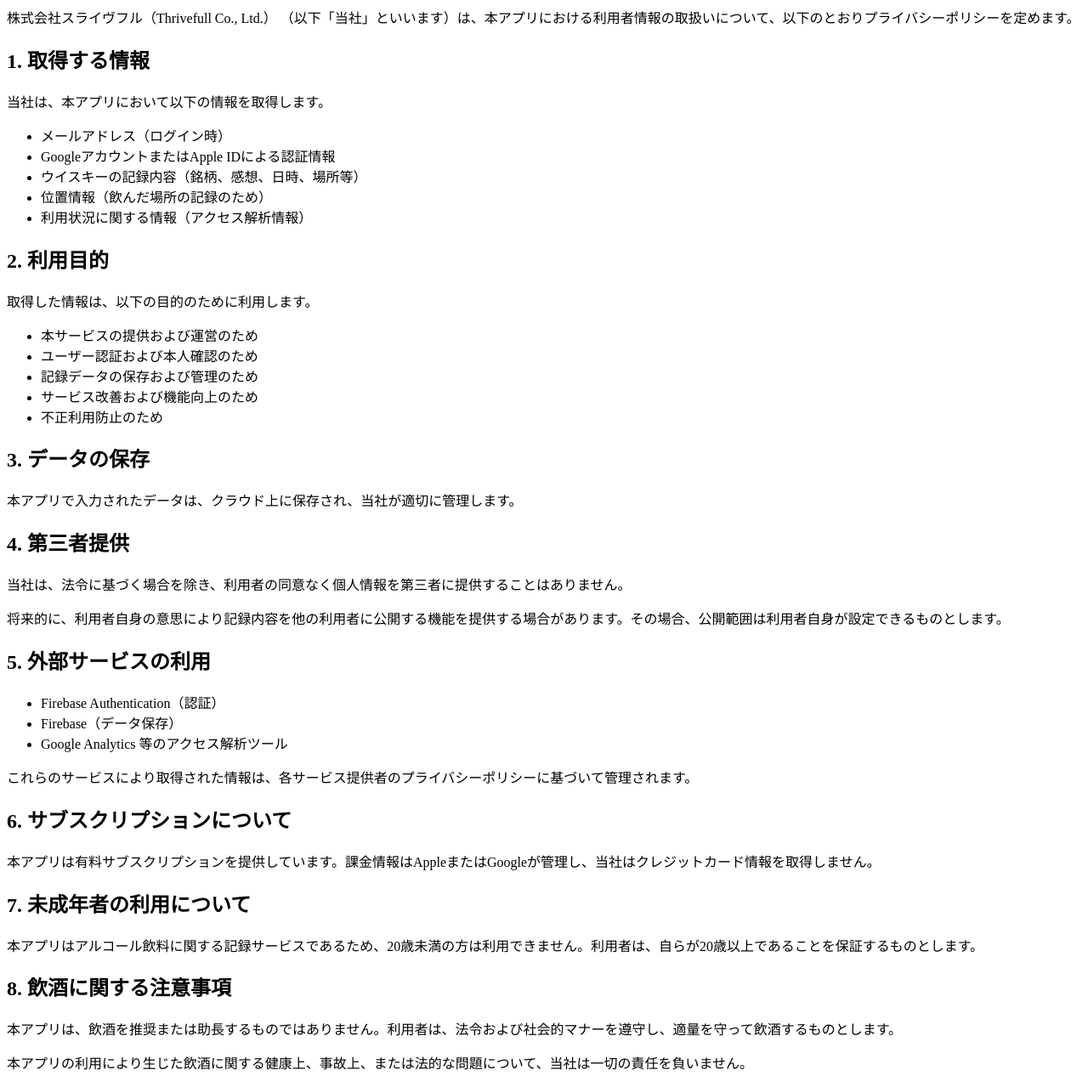
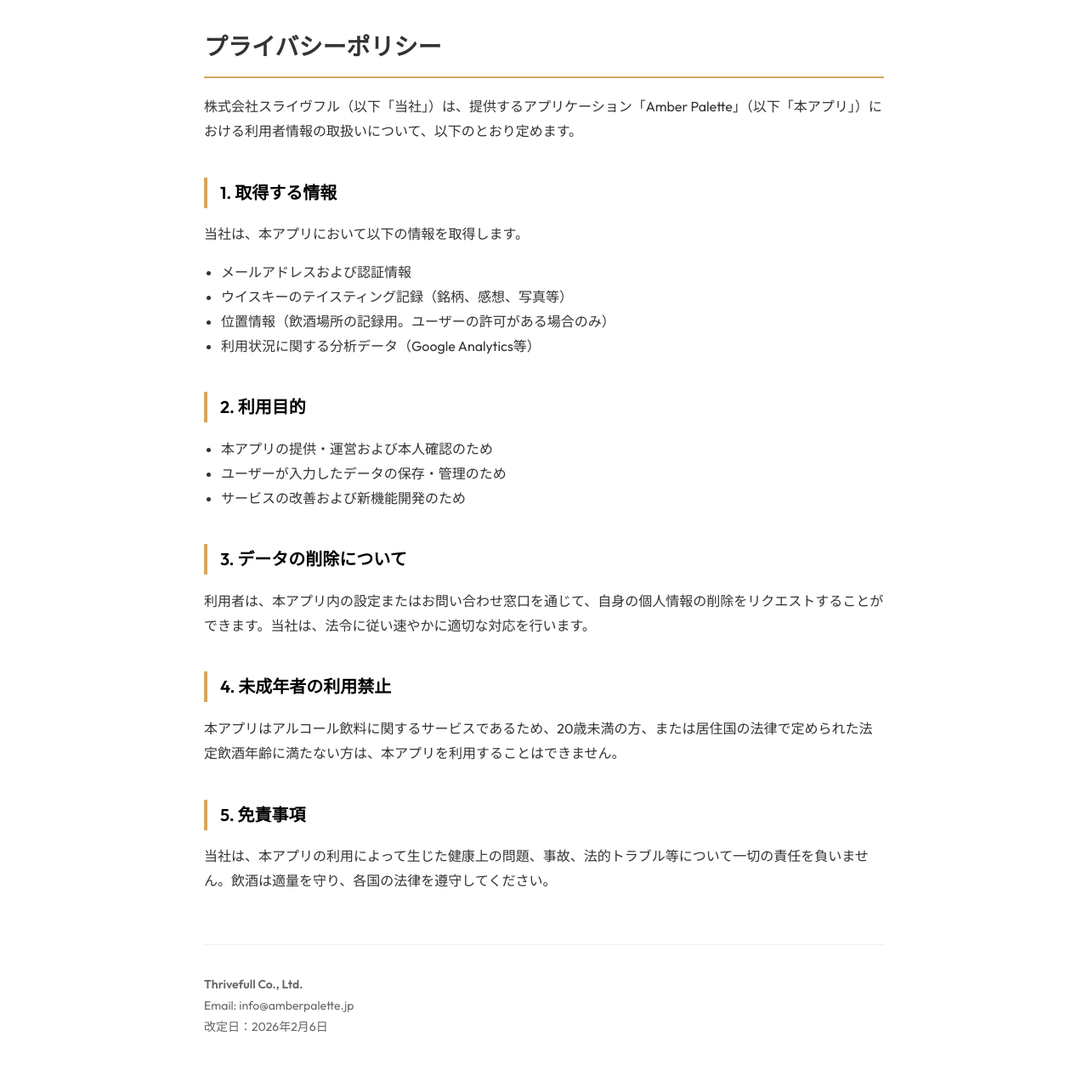
Before and after one commit to barspec884-cmyk/amberpalette-site, a plain HTML site: page privacy-policy.html in a window 1280 px wide. Shown: the part 81-1360 px from the top of the page at 85% size. Drawn offline with Linux system fonts and the light colour scheme.

Commit message:
Add files via upload

```diff
--- a/privacy-policy.html
+++ b/privacy-policy.html
@@ -1,72 +1,107 @@
 <!DOCTYPE html>
 <html lang="ja">
 <head>
-  <meta charset="UTF-8">
-  <title>プライバシーポリシー</title>
+    <meta charset="UTF-8">
+    <meta name="viewport" content="width=device-width, initial-scale=1.0">
+    <title>Privacy Policy - Amber Palette</title>
+    <link href="https://fonts.googleapis.com/css2?family=Outfit:wght@300;400;600&display=swap" rel="stylesheet">
+    <style>
+        :root { --primary-gold: #d6a85c; --text-dark: #333; --bg-light: #fff; }
+        body {
+            margin: 0; padding: 40px 20px;
+            font-family: 'Outfit', "Helvetica Neue", Arial, sans-serif;
+            line-height: 1.8; color: var(--text-dark); background: var(--bg-light);
+        }
+        .container { max-width: 800px; margin: auto; }
+
+        /* Language Switcher */
+        .lang-switch { text-align: right; margin-bottom: 40px; }
+        .lang-switch button {
+            background: none; border: 1px solid #ccc; padding: 5px 15px;
+            cursor: pointer; border-radius: 20px; font-size: 13px; transition: 0.3s;
+        }
+        .lang-switch button.active { background: var(--primary-gold); color: white; border-color: var(--primary-gold); }
+
+        h1 { border-bottom: 2px solid var(--primary-gold); padding-bottom: 10px; font-size: 28px; }
+        h2 { margin-top: 40px; font-size: 20px; color: #000; border-left: 4px solid var(--primary-gold); padding-left: 15px; }
+        ul { padding-left: 20px; }
+        .footer-info { margin-top: 60px; padding-top: 20px; border-top: 1px solid #eee; font-size: 14px; color: #666; }
+    </style>
 </head>
 <body>
-<h1>プライバシーポリシー</h1>
 
-<p>株式会社スライヴフル（Thrivefull Co., Ltd.）
-（以下「当社」といいます）は、本アプリにおける利用者情報の取扱いについて、以下のとおりプライバシーポリシーを定めます。</p>
+<div class="container">
+    <div class="lang-switch">
+        <button id="btn-ja" onclick="updateLang('ja')" class="active">日本語</button>
+        <button id="btn-en" onclick="updateLang('en')">English</button>
+    </div>
 
-<h2>1. 取得する情報</h2>
-<p>当社は、本アプリにおいて以下の情報を取得します。</p>
-<ul>
-  <li>メールアドレス（ログイン時）</li>
-  <li>GoogleアカウントまたはApple IDによる認証情報</li>
-  <li>ウイスキーの記録内容（銘柄、感想、日時、場所等）</li>
-  <li>位置情報（飲んだ場所の記録のため）</li>
-  <li>利用状況に関する情報（アクセス解析情報）</li>
-</ul>
+    <h1 class="trans" data-ja="プライバシーポリシー" data-en="Privacy Policy">プライバシーポリシー</h1>
 
-<h2>2. 利用目的</h2>
-<p>取得した情報は、以下の目的のために利用します。</p>
-<ul>
-  <li>本サービスの提供および運営のため</li>
-  <li>ユーザー認証および本人確認のため</li>
-  <li>記録データの保存および管理のため</li>
-  <li>サービス改善および機能向上のため</li>
-  <li>不正利用防止のため</li>
-</ul>
+    <p class="trans"
+       data-ja="株式会社スライヴフル（以下「当社」）は、提供するアプリケーション「Amber Palette」（以下「本アプリ」）における利用者情報の取扱いについて、以下のとおり定めます。"
+       data-en="Thrivefull Co., Ltd. (hereinafter referred to as 'the Company') establishes this Privacy Policy regarding the handling of user information in the application 'Amber Palette' (hereinafter referred to as 'the App').">
+       株式会社スライヴフル（以下「当社」）は、提供するアプリケーション「Amber Palette」（以下「本アプリ」）における利用者情報の取扱いについて、以下のとおり定めます。
+    </p>
 
-<h2>3. データの保存</h2>
-<p>本アプリで入力されたデータは、クラウド上に保存され、当社が適切に管理します。</p>
+    <h2 class="trans" data-ja="1. 取得する情報" data-en="1. Information We Collect">1. 取得する情報</h2>
+    <p class="trans" data-ja="当社は、本アプリにおいて以下の情報を取得します。" data-en="The Company collects the following information through the App:">当社は、本アプリにおいて以下の情報を取得します。</p>
+    <ul>
+        <li class="trans" data-ja="メールアドレスおよび認証情報" data-en="Email address and authentication information">メールアドレスおよび認証情報</li>
+        <li class="trans" data-ja="ウイスキーのテイスティング記録（銘柄、感想、写真等）" data-en="Whisky tasting records (brand, impressions, photos, etc.)">ウイスキーのテイスティング記録（銘柄、感想、写真等）</li>
+        <li class="trans" data-ja="位置情報（飲酒場所の記録用。ユーザーの許可がある場合のみ）" data-en="Location data (for recording drinking locations, only with user consent)">位置情報（飲酒場所の記録用。ユーザーの許可がある場合のみ）</li>
+        <li class="trans" data-ja="利用状況に関する分析データ（Google Analytics等）" data-en="Usage analytics data (e.g., Google Analytics)">利用状況に関する分析データ（Google Analytics等）</li>
+    </ul>
 
-<h2>4. 第三者提供</h2>
-<p>当社は、法令に基づく場合を除き、利用者の同意なく個人情報を第三者に提供することはありません。</p>
-<p>将来的に、利用者自身の意思により記録内容を他の利用者に公開する機能を提供する場合があります。その場合、公開範囲は利用者自身が設定できるものとします。</p>
+    <h2 class="trans" data-ja="2. 利用目的" data-en="2. Purpose of Use">2. 利用目的</h2>
+    <ul>
+        <li class="trans" data-ja="本アプリの提供・運営および本人確認のため" data-en="To provide and operate the App and perform user authentication">本アプリの提供・運営および本人確認のため</li>
+        <li class="trans" data-ja="ユーザーが入力したデータの保存・管理のため" data-en="To store and manage data entered by the user">ユーザーが入力したデータの保存・管理のため</li>
+        <li class="trans" data-ja="サービスの改善および新機能開発のため" data-en="To improve the service and develop new features">サービスの改善および新機能開発のため</li>
+    </ul>
 
-<h2>5. 外部サービスの利用</h2>
-<ul>
-  <li>Firebase Authentication（認証）</li>
-  <li>Firebase（データ保存）</li>
-  <li>Google Analytics 等のアクセス解析ツール</li>
-</ul>
-<p>これらのサービスにより取得された情報は、各サービス提供者のプライバシーポリシーに基づいて管理されます。</p>
+    <h2 class="trans" data-ja="3. データの削除について" data-en="3. Data Deletion">3. データの削除について</h2>
+    <p class="trans"
+       data-ja="利用者は、本アプリ内の設定またはお問い合わせ窓口を通じて、自身の個人情報の削除をリクエストすることができます。当社は、法令に従い速やかに適切な対応を行います。"
+       data-en="Users may request the deletion of their personal information through the App settings or by contacting our support desk. We will respond promptly in accordance with applicable laws.">
+       利用者は、自身の個人情報の削除をリクエストすることができます。当社は、法令に従い速やかに対応を行います。
+    </p>
 
-<h2>6. サブスクリプションについて</h2>
-<p>本アプリは有料サブスクリプションを提供しています。課金情報はAppleまたはGoogleが管理し、当社はクレジットカード情報を取得しません。</p>
+    <h2 class="trans" data-ja="4. 未成年者の利用禁止" data-en="4. Prohibition of Use by Minors">4. 未成年者の利用禁止</h2>
+    <p class="trans"
+       data-ja="本アプリはアルコール飲料に関するサービスであるため、20歳未満の方、または居住国の法律で定められた法定飲酒年齢に満たない方は、本アプリを利用することはできません。"
+       data-en="As this App is a service related to alcoholic beverages, it is not available to persons under the age of 20 or the legal drinking age in their jurisdiction.">
+       本アプリはアルコール飲料に関するサービスであるため、20歳未満の方は利用できません。
+    </p>
 
-<h2>7. 未成年者の利用について</h2>
-<p>本アプリはアルコール飲料に関する記録サービスであるため、20歳未満の方は利用できません。利用者は、自らが20歳以上であることを保証するものとします。</p>
+    <h2 class="trans" data-ja="5. 免責事項" data-en="5. Disclaimer">5. 免責事項</h2>
+    <p class="trans"
+       data-ja="当社は、本アプリの利用によって生じた健康上の問題、事故、法的トラブル等について一切の責任を負いません。飲酒は適量を守り、各国の法律を遵守してください。"
+       data-en="The Company assumes no responsibility for any health issues, accidents, or legal problems arising from the use of the App. Please drink responsibly and comply with local laws.">
+       当社は、本アプリの利用によって生じたトラブル等について一切の責任を負いません。飲酒は適量を守ってください。
+    </p>
 
-<h2>8. 飲酒に関する注意事項</h2>
-<p>本アプリは、飲酒を推奨または助長するものではありません。利用者は、法令および社会的マナーを遵守し、適量を守って飲酒するものとします。</p>
-<p>本アプリの利用により生じた飲酒に関する健康上、事故上、または法的な問題について、当社は一切の責任を負いません。</p>
+    <div class="footer-info">
+        <p><strong>Thrivefull Co., Ltd.</strong><br>
+        Email: info@amberpalette.jp<br>
+        <span class="trans" data-ja="改定日：2026年2月6日" data-en="Revised: February 6, 2026">改定日：2026年2月6日</span></p>
+    </div>
+</div>
 
-<h2>9. 個人情報の開示・削除</h2>
-<p>利用者は、当社に対し、自己の個人情報の開示・訂正・削除を請求することができます。</p>
+<script>
+function updateLang(lang) {
+    localStorage.setItem("preferredLang", lang);
+    document.querySelectorAll('.trans').forEach(el => {
+        el.textContent = el.getAttribute(`data-${lang}`);
+    });
+    document.getElementById('btn-ja').classList.toggle('active', lang === 'ja');
+    document.getElementById('btn-en').classList.toggle('active', lang === 'en');
+}
 
-<h2>10. プライバシーポリシーの変更</h2>
-<p>当社は、必要に応じて本ポリシーを変更することがあります。変更後の内容は、本アプリまたは当社ウェブサイトに掲載します。</p>
-
-<h2>11. お問い合わせ先</h2>
-<p>
-株式会社スライヴフル（Thrivefull Co., Ltd.）
-<br>
-info@amberpalette.jp
-</p>
-
+window.onload = function() {
+    const savedLang = localStorage.getItem("preferredLang") || 'ja';
+    updateLang(savedLang);
+}
+</script>
 </body>
 </html>
```
Also changed, not shown: terms-of-service.html (added, +117 -0 lines).
